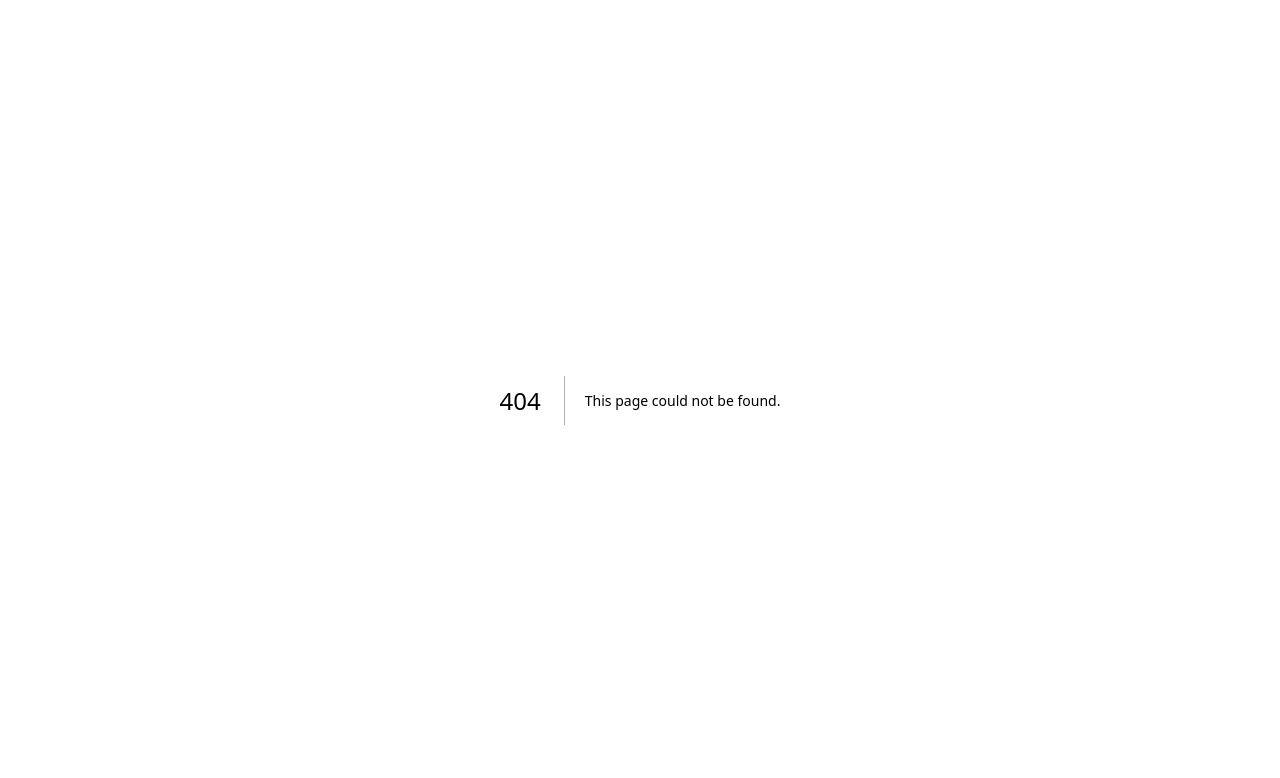
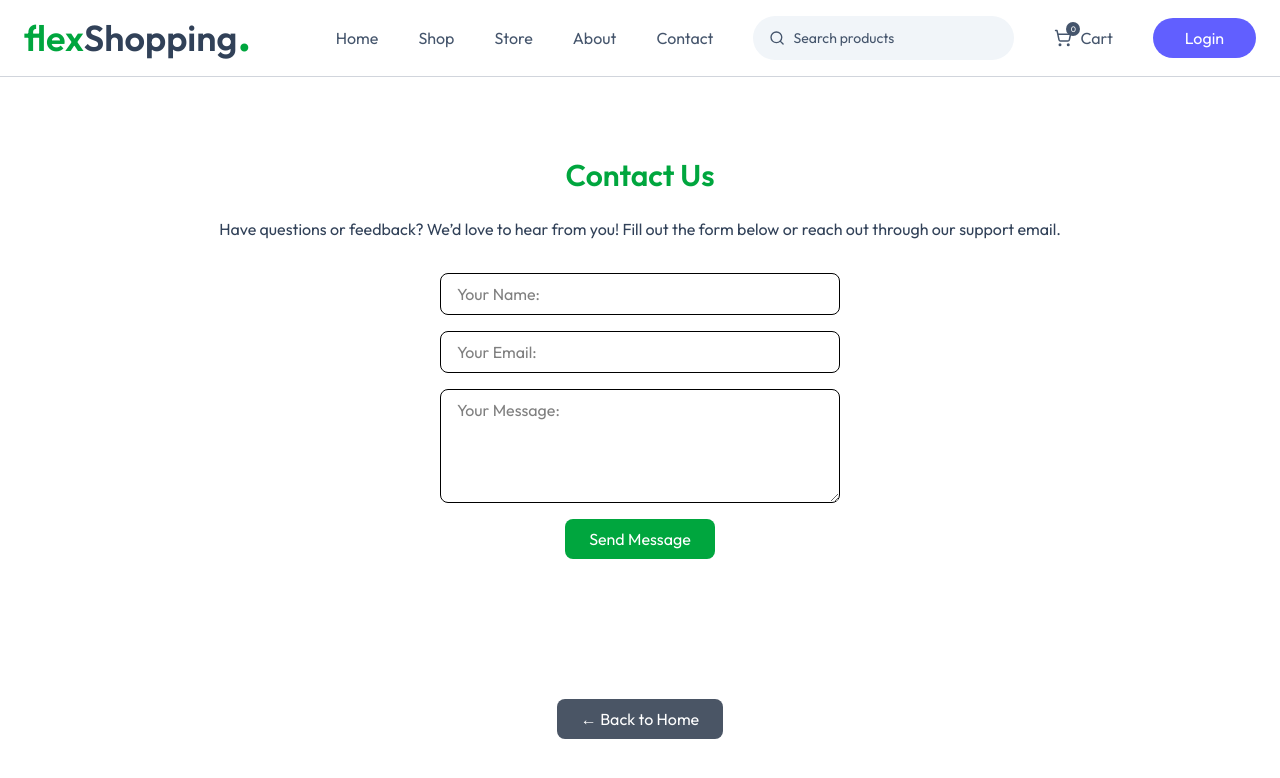
Before and after one commit to Ifechukwu-udechukwu/flexShopping, a Next.js app: page /contact in a window 1280 px wide. Before the commit this address had no page. Shown: the top 778 px of the page. Built offline with nearby package versions, Linux system fonts and the light colour scheme; no server answers.

Commit message:
updated navbar component

```diff
--- /dev/null
+++ b/app/about/page.jsx
@@ -0,0 +1,25 @@
+import Navbar from "@/components/Navbar";
+
+export default function AboutPage() {
+  return (
+    <div>
+        <Navbar />
+    <div className="max-w-4xl mx-auto px-6 py-20">
+      <h1 className="text-3xl font-semibold mb-4 text-green-600">About FlexShopping</h1>
+      <p className="text-slate-700 leading-relaxed">
+        FlexShopping is a modern e-commerce platform built for both shoppers and sellers.
+        It allows sellers to create their own stores, manage products easily, and even use AI
+        to automatically write product descriptions.
+        <br /><br />
+        Our mission is to make online shopping faster, smarter, and more flexible for everyone.
+      </p>
+      <a
+        href="/"
+        className="inline-block px-6 py-2 bg-gray-600 text-white rounded-lg hover:bg-gray-700 transition mt-35"
+      >
+         ← Back to Home
+      </a>
+    </div>
+    </div>
+  );
+}
--- /dev/null
+++ b/app/contact/page.jsx
@@ -0,0 +1,81 @@
+'use client';
+import Navbar from "@/components/Navbar";
+import toast from "react-hot-toast";
+
+export default function ContactPage() {
+
+
+    const onSubmit = async (event) => {
+    event.preventDefault();
+    const loading = toast.loading("Sending....");
+    const formData = new FormData(event.target);
+
+    formData.append("access_key", "eb4afefb-1c0c-4256-ae8c-91b723cabd2d");
+
+    const response = await fetch("https://api.web3forms.com/submit", {
+      method: "POST",
+      body: formData
+    });
+
+    const data = await response.json();
+    toast.dismiss(loading)
+    if (data.success) {
+      toast.success("Form Submitted Successfully");
+      event.target.reset();
+    } else {
+      console.log("Error", data);
+      toast.error(data.message);
+    }
+  };
+
+
+  return (
+    <div>
+        <Navbar />
+    <div className="max-w-3xl mx-auto px-6 py-20 text-center">
+      <h1 className="text-3xl font-semibold mb-6 text-green-600">Contact Us</h1>
+      <p className="text-slate-700 mb-8">
+        Have questions or feedback? We’d love to hear from you!
+        Fill out the form below or reach out through our support email.
+      </p>
+
+      <form onSubmit={onSubmit} className="space-y-4 flex flex-col items-center">
+        <input
+          type="text"
+          placeholder="Your Name:"
+          name="name"
+          className="w-100 px-4 py-2 border rounded-lg outline-none focus:ring-2 focus:ring-green-500"
+          required
+        />
+        <input
+          type="email"
+          name="email"
+          placeholder="Your Email:"
+          className="w-100 px-4 py-2 border rounded-lg outline-none focus:ring-2 focus:ring-green-500"
+          required
+        />
+        <textarea
+          placeholder="Your Message:"
+          name="message"
+          rows="4"
+          className="w-100 px-4 py-2 border rounded-lg outline-none focus:ring-2 focus:ring-green-500"
+          required
+        />
+        <button
+          type="submit"
+          className="px-6 py-2 bg-green-600 text-white rounded-lg hover:bg-green-700 transition"
+        >
+          Send Message
+        </button>
+      </form>
+       <a
+        href="/"
+        className="inline-block px-6 py-2 bg-gray-600 text-white rounded-lg hover:bg-gray-700 transition mt-35"
+      >
+         ← Back to Home
+      </a>
+
+    </div>
+    </div>
+  );
+}
--- a/app/layout.jsx
+++ b/app/layout.jsx
@@ -1,8 +1,8 @@
 import { Outfit } from "next/font/google";
-import { Toaster } from "react-hot-toast";
 import StoreProvider from "@/app/StoreProvider";
 import "./globals.css";
 import { ClerkProvider } from "@clerk/nextjs";
+import { Toaster } from "react-hot-toast";
 
 const outfit = Outfit({ subsets: ["latin"], weight: ["400", "500", "600"] });
 
@@ -18,7 +18,9 @@ export default function RootLayout({ children }) {
             <html lang="en">
                 <body className={`${outfit.className} antialiased`}>
                     <StoreProvider>
-                    <Toaster />
+
+                        <Toaster  position="top-center"  reverseOrder={false} />
+
                         {children}
                     </StoreProvider>
                 </body>
--- a/components/Navbar.jsx
+++ b/components/Navbar.jsx
@@ -8,19 +8,19 @@ import { useUser, useClerk, UserButton, Protect } from "@clerk/nextjs";
 
 const Navbar = () => {
 
-    const {user} = useUser();
-
-    const {openSignIn} = useClerk();
-
+    const { user } = useUser();
+    const { openSignIn } = useClerk();
     const router = useRouter();
 
-    const [search, setSearch] = useState('')
-    const [isMobileMenuOpen, setIsMobileMenuOpen] = useState(false)
-    const cartCount = useSelector(state => state.cart.total)
+    const [search, setSearch] = useState('');
+    const [isMobileMenuOpen, setIsMobileMenuOpen] = useState(false);
+    const cartCount = useSelector(state => state.cart.total);
 
     const handleSearch = (e) => {
-        e.preventDefault()
-        router.push(`/shop?search=${search}`)
+        e.preventDefault();
+        router.push(`/shop?search=${search}`);
+        setSearch('');
+        setIsMobileMenuOpen(false);
     }
 
     return (
@@ -28,7 +28,7 @@ const Navbar = () => {
             <div className="mx-6">
                 <div className="flex items-center justify-between max-w-7xl mx-auto py-4 transition-all">
 
-                    <Link href="/" className="relative text-2xl sm:text-4xl font-semibold text-slate-700">
+                    <Link href="/" className="relative text-2xl sm:text-4xl mr-10 font-semibold text-slate-700">
                         <span className="text-green-600">flex</span>Shopping<span className="text-green-600 text-3xl sm:text-5xl leading-0">.</span>
                         <Protect plan="plus">
                             <p className="absolute text-xs font-semibold -top-1 -right-8 px-3 p-0.5 rounded-full flex items-center gap-2 text-white bg-green-500">
@@ -37,15 +37,16 @@ const Navbar = () => {
                         </Protect>
                     </Link>
 
-                    {/* Desktop Menu */}
-                    <div className="hidden lg:flex items-center gap-4 lg:gap-8 text-slate-600">
-                        <Link href="/">Home</Link>
-                        <Link href="/shop">Shop</Link>
-                        <Link href="/store">Store</Link>
-                        <Link href="/">About</Link>
-                        <Link href="/">Contact</Link>
+                    {/* Desktop Menu (lg and above) */}
+                    <div className="hidden lg:flex items-center gap-6 lg:gap-10 text-slate-600">
+                        <Link href="/" className="hover:text-green-600 hover:underline">Home</Link>
+                        <Link href="/shop" className="hover:text-green-600 hover:underline">Shop</Link>
+                        <Link href="/store" className="hover:text-green-600 hover:underline">Store</Link>
+                        <Link href="/about" className="hover:text-green-600 hover:underline">About</Link>
+                        <Link href="/contact" className="hover:text-green-600 hover:underline">Contact</Link>
 
-                        <form onSubmit={handleSearch} className="hidden xl:flex items-center w-xs text-sm gap-2 bg-slate-100 px-4 py-3 rounded-full">
+                        {/* Search Bar on Desktop */}
+                        <form onSubmit={handleSearch} className="flex items-center text-sm gap-2 bg-slate-100 px-4 py-3 rounded-full">
                             <Search size={18} className="text-slate-600" />
                             <input className="w-full bg-transparent outline-none placeholder-slate-600" type="text" placeholder="Search products" value={search} onChange={(e) => setSearch(e.target.value)} required />
                         </form>
@@ -64,15 +65,15 @@ const Navbar = () => {
                             ) : (
                                 <UserButton>
                                     <UserButton.MenuItems>
-                                        <UserButton.Action  labelIcon={<PackageIcon size={16}/>} label="My Orders" onClick={()=> router.push("/orders")}/>
+                                        <UserButton.Action labelIcon={<PackageIcon size={16} />} label="My Orders" onClick={() => router.push("/orders")} />
                                     </UserButton.MenuItems>
                                 </UserButton>
                             )
                         }
                     </div>
 
-                    {/* Mobile Menu Button and User Actions */}
-                    <div className="flex items-center gap-3 sm:hidden">
+                    {/* Mobile/Tablet Menu Button and User Actions (md and below) */}
+                    <div className="flex items-center gap-3 lg:hidden">
                         <Link href="/cart" className="relative">
                             <ShoppingCart size={20} className="text-slate-600" />
                             {cartCount > 0 && (
@@ -83,7 +84,7 @@ const Navbar = () => {
                         {user ? (
                             <UserButton>
                                 <UserButton.MenuItems>
-                                    <UserButton.Action  labelIcon={<PackageIcon size={16}/>} label="My Orders" onClick={()=> router.push("/orders")}/>
+                                    <UserButton.Action labelIcon={<PackageIcon size={16} />} label="My Orders" onClick={() => router.push("/orders")} />
                                 </UserButton.MenuItems>
                             </UserButton>
                         ) : (
@@ -96,53 +97,47 @@ const Navbar = () => {
                             onClick={() => setIsMobileMenuOpen(!isMobileMenuOpen)}
                             className="p-2 text-slate-600"
                         >
-                            {isMobileMenuOpen ? <X size={20} /> : <Menu size={20} />}
+                            {isMobileMenuOpen ? <X size={20} className="hover:text-red-500" /> : <Menu size={20} className="hover:text-green-500" />}
                         </button>
-                    </div>
-
-                    {/* Tablet Menu (sm to lg) */}
-                    <div className="hidden sm:flex lg:hidden items-center gap-4 text-slate-600">
-                        <Link href="/shop">Shop</Link>
-                        <Link href="/store">Store</Link>
-
-                        <Link href="/cart" className="relative flex items-center gap-2 text-slate-600">
-                            <ShoppingCart size={18} />
-                            Cart
-                            {cartCount > 0 && (
-                                <span className="text-[8px] text-white bg-slate-600 size-3.5 rounded-full flex items-center justify-center">{cartCount}</span>
-                            )}
-                        </Link>
-
-                        {user ? (
-                            <UserButton>
-                                <UserButton.MenuItems>
-                                    <UserButton.Action  labelIcon={<PackageIcon size={16}/>} label="My Orders" onClick={()=> router.push("/orders")}/>
-                                </UserButton.MenuItems>
-                            </UserButton>
-                        ) : (
-                            <button onClick={openSignIn} className="px-6 py-2 bg-indigo-500 hover:bg-indigo-600 transition text-white rounded-full">
-                                Login
-                            </button>
-                        )}
                     </div>
                 </div>
 
-                {/* Mobile Menu Overlay */}
+                {/* Side Menu Overlay (md and below) */}
                 {isMobileMenuOpen && (
                     <div className="lg:hidden">
-                        <div className="absolute top-full left-0 right-0 bg-white border-t border-gray-300 shadow-lg z-50">
-                            <div className="px-6 py-4 space-y-4">
-                                <form onSubmit={handleSearch} className="flex items-center gap-2 bg-slate-100 px-4 py-3 rounded-full">
+                        {/* Slide-in Menu */}
+                        <div className="fixed top-0 my-1 right-0 h-3/4 w-72 bg-white shadow-2xl z-50 border-l border-gray-300 rounded-bl-2xl">
+                            <div className="flex flex-col h-full">
+                                {/* Menu Header - matches navbar exactly */}
+                                <div className="px-6">
+                                    <div className="flex items-center justify-end py-4">
+                                        <button onClick={() => setIsMobileMenuOpen(false)} className="p-2 text-slate-600 hover:text-red-500">
+                                            <X size={20} />
+                                        </button>
+                                    </div>
+                                </div>
+                                <hr className="border-gray-300" />
+
+                                {/* Menu Content */}
+                                <div className="flex-1 overflow-y-auto p-6">
+                                    {/* Search Bar */}
+                                    <form onSubmit={handleSearch} className="mb-6">
+                                        <div className="flex items-center gap-2 bg-slate-100 px-4 py-3 rounded-full">
                                             <Search size={18} className="text-slate-600" />
-                                    <input className="w-full bg-transparent outline-none placeholder-slate-600" type="text" placeholder="Search products" value={search} onChange={(e) => setSearch(e.target.value)} required />
+                                            <input className="w-full bg-transparent outline-none placeholder-slate-600" type="text" placeholder="Search products" value={search} onChange={(e) => setSearch(e.target.value)} />
+                                        </div>
                                     </form>
 
-                                <div className="space-y-3">
-                                    <Link href="/" className="block py-2 text-slate-600 hover:text-slate-800" onClick={() => setIsMobileMenuOpen(false)}>Home</Link>
-                                    <Link href="/shop" className="block py-2 text-slate-600 hover:text-slate-800" onClick={() => setIsMobileMenuOpen(false)}>Shop</Link>
-                                    <Link href="/store" className="block py-2 text-slate-600 hover:text-slate-800" onClick={() => setIsMobileMenuOpen(false)}>Store</Link>
-                                    <Link href="/" className="block py-2 text-slate-600 hover:text-slate-800" onClick={() => setIsMobileMenuOpen(false)}>About</Link>
-                                    <Link href="/" className="block py-2 text-slate-600 hover:text-slate-800" onClick={() => setIsMobileMenuOpen(false)}>Contact</Link>
+                                    {/* Navigation Links */}
+                                    <div className="space-y-2">
+                                        <Link href="/" className="block py-3 px-4 text-slate-600 hover:bg-green-50 hover:text-green-600 rounded-lg transition" onClick={() => setIsMobileMenuOpen(false)}>Home</Link>
+                                        <Link href="/shop" className="block py-3 px-4 text-slate-600 hover:bg-green-50 hover:text-green-600 rounded-lg transition" onClick={() => setIsMobileMenuOpen(false)}>Shop</Link>
+                                        <Link href="/store" className="block py-3 px-4 text-slate-600 hover:bg-green-50 hover:text-green-600 rounded-lg transition" onClick={() => setIsMobileMenuOpen(false)}>Store</Link>
+                                        <Link href="/about" className="block py-3 px-4 text-slate-600 hover:bg-green-50 hover:text-green-600 rounded-lg transition" onClick={() => setIsMobileMenuOpen(false)}>About</Link>
+                                        <Link href="/contact" className="block py-3 px-4 text-slate-600 hover:bg-green-50 hover:text-green-600 rounded-lg transition" onClick={() => setIsMobileMenuOpen(false)}>Contact</Link>
+                                    </div>
+
+
                                 </div>
                             </div>
                         </div>
@@ -154,4 +149,4 @@ const Navbar = () => {
     )
 }
 
-export default Navbar
+export default Navbar;
--- a/components/Newsletter.jsx
+++ b/components/Newsletter.jsx
@@ -1,15 +1,44 @@
+'use client';
 import React from 'react'
 import Title from './Title'
+import toast from 'react-hot-toast';
 
 const Newsletter = () => {
+
+    const onSubmit = async (event) => {
+        event.preventDefault();
+        const loading = toast.loading("Sending....");
+        const formData = new FormData(event.target);
+
+        formData.append("access_key", "eb4afefb-1c0c-4256-ae8c-91b723cabd2d");
+
+        const response = await fetch("https://api.web3forms.com/submit", {
+            method: "POST",
+            body: formData
+        });
+
+        const data = await response.json();
+        toast.dismiss(loading)
+        if (data.success) {
+            toast.success("Submitted Successfully");
+            event.target.reset();
+        } else {
+            console.log("Error", data);
+            toast.error(data.message);
+        }
+    };
+
     return (
         <div className='flex flex-col items-center mx-4 my-36'>
-            <Title title="Join Newsletter" description="Subscribe to get exclusive deals, new arrivals, and insider updates delivered straight to your inbox every week." visibleButton={false} />
-            <div className='flex bg-slate-100 text-sm p-1 rounded-full w-full max-w-xl my-10 border-2 border-white ring ring-slate-200'>
-                <input className='flex-1 pl-5 outline-none' type="text" placeholder='Enter your email address' />
-                <button className='font-medium bg-green-500 text-white px-7 py-3 rounded-full hover:scale-103 active:scale-95 transition'>Get Updates</button>
-            </div>
+            <form onSubmit={onSubmit}>
+                <Title title="Join Newsletter" description="Subscribe to get exclusive deals, new arrivals, and insider updates delivered straight to your inbox every week." visibleButton={false} />
+                <div className='flex bg-slate-100 text-sm p-1 rounded-full w-full max-w-xl my-10 border-2 border-white ring ring-slate-200'>
+                    <input name='email' required className='flex-1 pl-5 outline-none' type="text" placeholder='Enter your email address' />
+                    <button className='font-medium bg-green-500 text-white px-7 py-3 rounded-full hover:scale-103 active:scale-95 transition'>Get Updates</button>
+                </div>
+            </form>
         </div>
+
     )
 }
 
--- a/package.json
+++ b/package.json
@@ -24,7 +24,7 @@
     "openai": "^6.5.0",
     "react": "^19.0.0",
     "react-dom": "^19.0.0",
-    "react-hot-toast": "^2.5.2",
+    "react-hot-toast": "^2.6.0",
     "react-redux": "^9.2.0",
     "recharts": "^3.1.2",
     "stripe": "^19.1.0",
```
Also changed, not shown: components/RatingModal.jsx (+61 -25 lines), app/globals.css (line endings or trailing spaces), 1 other file (tests, documents, lock files or other folders). Lines whose indentation alone changed are shown as unchanged.
